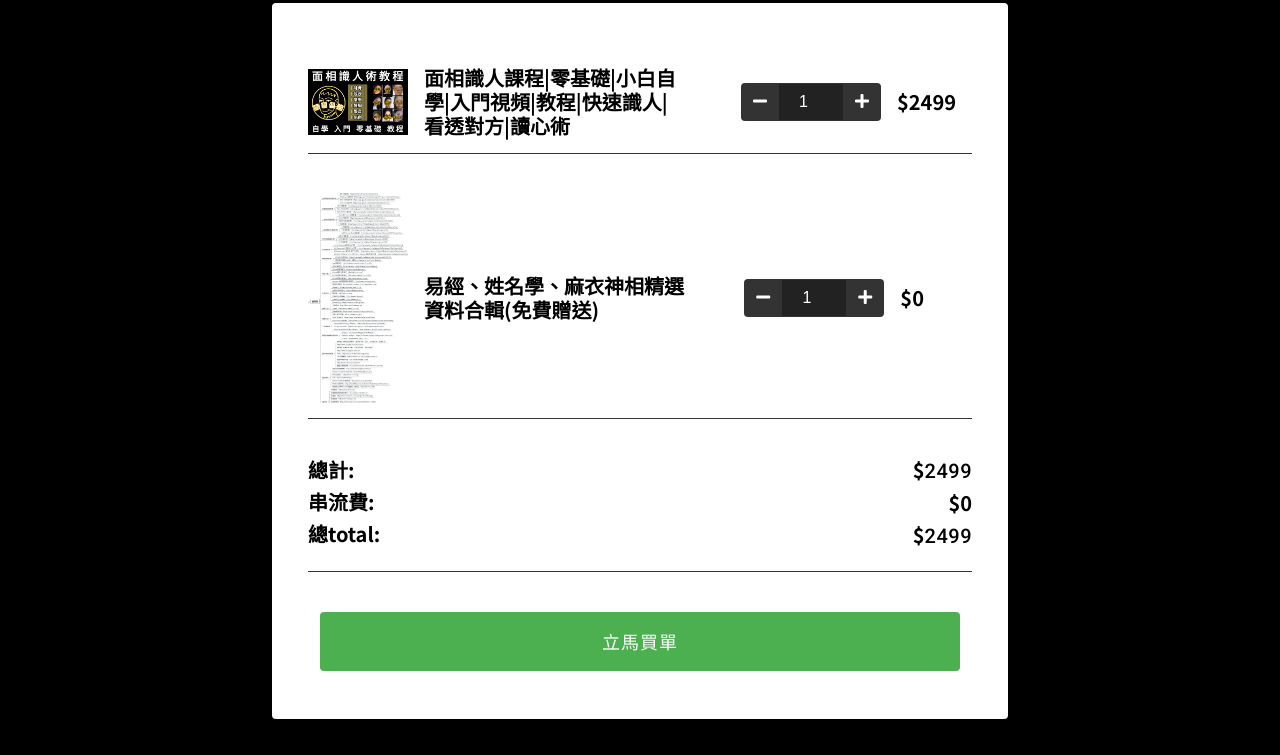
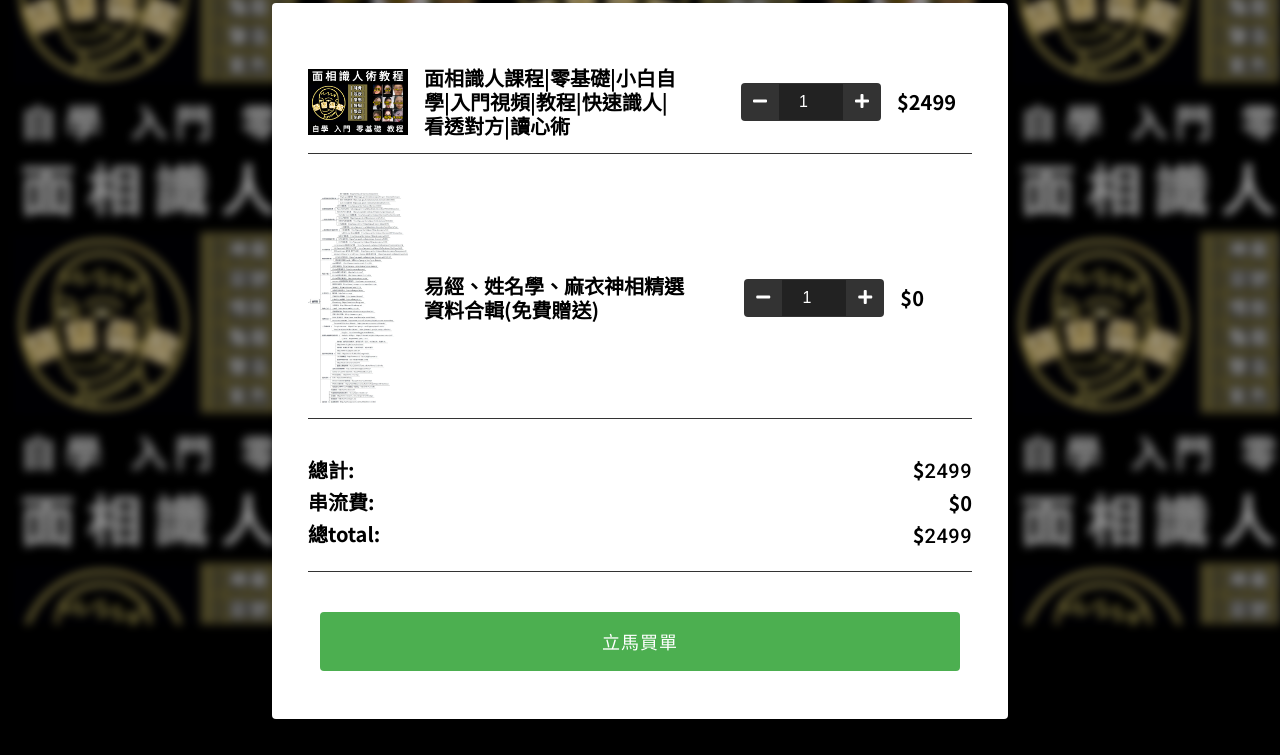
Before and after one commit to booxing1999/facewatch, a plain HTML site: page index.html in a window 1280 px wide. Shown: the part 176-931 px from the top of the page. Drawn offline with nearby package versions, Linux system fonts and the light colour scheme.

Commit message:
ggininder2

```diff
--- a/index.html
+++ b/index.html
@@ -26,7 +26,7 @@
   left: 0;
   width: 100%;
   height: 100%;
-  background: url('http://127.0.0.1:5500/ecommerce-shopping-cart-master/ecommerce-shopping-cart-master/sale.png');
+  background: url('https://raw.githubusercontent.com/booxing1999/facewatch/refs/heads/main/sale.png');
   background-repeat: repeat; /* 關鍵：讓圖片平鋪 */
   background-size: 500px; /* 控制每個小圖的尺寸 */
   filter: blur(5px); /* 模糊程度 */
```
